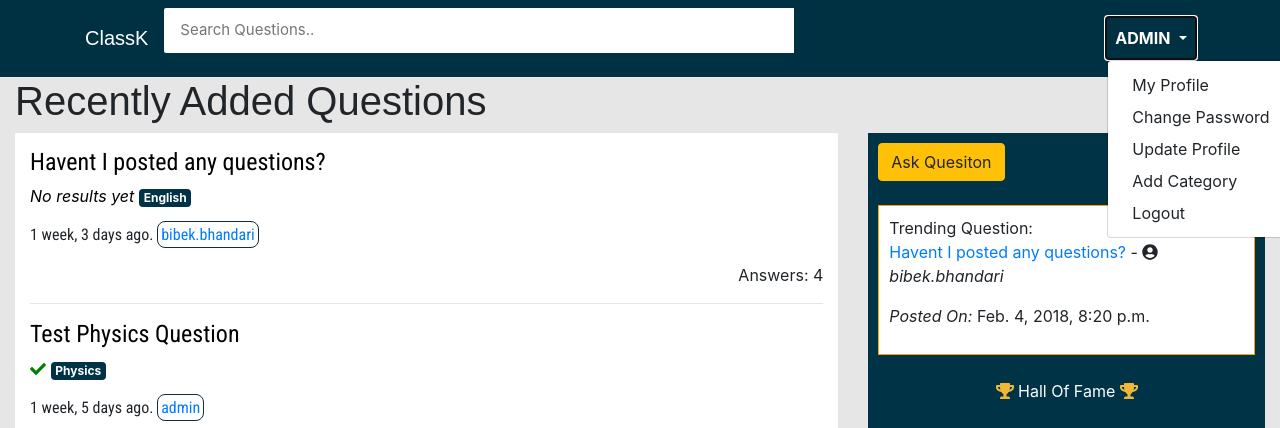
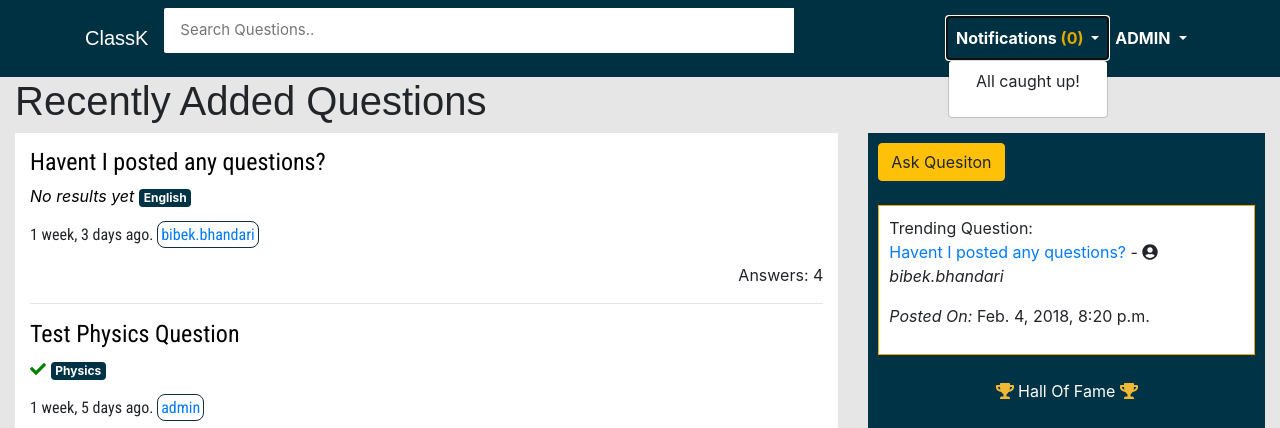
Before and after one commit to onthir/classk-questions, a Django app: page / in a window 1280 px wide, after a click that opens the changed part. Shown: the top 428 px of the page. Run offline with Django 3.2, Linux system fonts and the light colour scheme; a user stored in the database is signed in; data comes from the database, SQL or seed files in the repository; both versions use the stored data as it was after the commit; some libraries are stand-ins or nearby versions; some web fonts are replaced.

Commit message:
Notification

```diff
--- a/classk/settings.py
+++ b/classk/settings.py
@@ -27,7 +27,7 @@ BASE_DIR = os.path.dirname(os.path.dirname(os.path.abspath(__file__)))
 SECRET_KEY = 'l3sxqgsh$8p&$r8o*tkc8@-%3_uh9p)9#psjju92ac$^fydzl8'
 
 # SECURITY WARNING: don't run with debug turned on in production!
-DEBUG = False
+DEBUG = True
 
 ALLOWED_HOSTS = ['*']
 
--- a/main/admin.py
+++ b/main/admin.py
@@ -9,3 +9,4 @@ admin.site.register(Answer)
 admin.site.register(Question, QuestionAdmin)
 admin.site.register(Category)
 admin.site.register(Topic)
+admin.site.register(Notification)
--- a/main/templates/main/base.html
+++ b/main/templates/main/base.html
@@ -7,13 +7,15 @@
     <title>Classk</title>
 
     <!-- bootstrap cdn -->
-    <link href="https://maxcdn.bootstrapcdn.com/bootstrap/4.0.0/css/bootstrap.min.css" rel="stylesheet" integrity="sha384-Gn5384xqQ1aoWXA+058RXPxPg6fy4IWvTNh0E263XmFcJlSAwiGgFAW/dAiS6JXm" crossorigin="anonymous"> {% load staticfiles %}
+    <link href="https://maxcdn.bootstrapcdn.com/bootstrap/4.0.0/css/bootstrap.min.css" rel="stylesheet" integrity="sha384-Gn5384xqQ1aoWXA+058RXPxPg6fy4IWvTNh0E263XmFcJlSAwiGgFAW/dAiS6JXm"
+        crossorigin="anonymous"> {% load staticfiles %}
     <link rel="stylesheet" href="{% static 'css/main.css' %}">
     <link href="https://fonts.googleapis.com/css?family=Francois+One" rel="stylesheet">
     <link href="https://fonts.googleapis.com/css?family=Roboto+Condensed" rel="stylesheet">
 
     <!-- font awesome -->
-    <link href="https://maxcdn.bootstrapcdn.com/font-awesome/4.7.0/css/font-awesome.min.css" rel="stylesheet" integrity="sha384-wvfXpqpZZVQGK6TAh5PVlGOfQNHSoD2xbE+QkPxCAFlNEevoEH3Sl0sibVcOQVnN" crossorigin="anonymous">
+    <link href="https://maxcdn.bootstrapcdn.com/font-awesome/4.7.0/css/font-awesome.min.css" rel="stylesheet" integrity="sha384-wvfXpqpZZVQGK6TAh5PVlGOfQNHSoD2xbE+QkPxCAFlNEevoEH3Sl0sibVcOQVnN"
+        crossorigin="anonymous">
     <script defer src="https://use.fontawesome.com/releases/v5.0.6/js/all.js"></script>
 </head>
 
@@ -22,10 +24,12 @@
     <header>
         <nav class="navbar navbar-expand-lg navbar-light" style="background-color:#003143;">
             <div class="container">
-                <a class="navbar-brand text-white" href="{% url 'main:home' %}" id="brand">ClassK</span></a>
-                <button class="navbar-toggler bg-white" type="button" data-toggle="collapse" data-target="#navbarNav" aria-controls="navbarNav" aria-expanded="false" aria-label="Toggle navigation">
-            <span class="navbar-toggler-icon"></span>
-        </button>
+                <a class="navbar-brand text-white" href="{% url 'main:home' %}" id="brand">ClassK</span>
+                </a>
+                <button class="navbar-toggler bg-white" type="button" data-toggle="collapse" data-target="#navbarNav" aria-controls="navbarNav"
+                    aria-expanded="false" aria-label="Toggle navigation">
+                    <span class="navbar-toggler-icon"></span>
+                </button>
 
                 <div class="collapse navbar-collapse" id="navbarNav">
                     <!--this is the input for the search-->
@@ -40,8 +44,30 @@
                         <!-- categories -->
                         <!-- dropdown -->
                         {% if user.is_authenticated %}
+                        <!-- test notifications -->
                         <li class="nav-item dropdown">
-                            <a class="nav-link dropdown-toggle" href="#" id="navbarDropdownMenuLink" data-toggle="dropdown" aria-haspopup="true" aria-expanded="false" style="color:white;">
+                            <a class="nav-link dropdown-toggle" href="#" id="navbarDropdownMenuLink" data-toggle="dropdown" aria-haspopup="true" aria-expanded="false"
+                                style="color:white;">
+                                <strong>Notifications
+                                    <span style="color:#E0A800;">({{ notif_counts }})</span>
+                                </strong>
+                            </a>
+                            <div class="dropdown-menu" aria-labelledby="navbarDropdownMenuLink">
+                                {% if notifications %} {% for n in notifications %}
+                                <div class="container">
+                                        <h6 class="dropdown-header">{{n.date}}</h6>
+                                    <a class="dropdown-item" href="{% url 'main:details' slug=n.question.slug %}">&middot;{{ n.any_message }}</a>
+                                </div>
+                                {% endfor %} {% else %}
+                                <p class="text-center">All caught up!</p>
+                                {% endif %}
+                            </div>
+                        </li>
+
+                        <!-- end of test notifications -->
+                        <li class="nav-item dropdown">
+                            <a class="nav-link dropdown-toggle" href="#" id="navbarDropdownMenuLink" data-toggle="dropdown" aria-haspopup="true" aria-expanded="false"
+                                style="color:white;">
                                 <strong> {{ user.username|upper }}</strong>
                             </a>
                             <div class="dropdown-menu" aria-labelledby="navbarDropdownMenuLink">
@@ -49,16 +75,17 @@
                                 <a href="{% url 'accounts:change_password' %}" class="dropdown-item">Change Password</a>
                                 <a href="{% url 'accounts:update_profile' user.username %}" class="dropdown-item">Update Profile</a>
                                 {% if request.user.is_superuser %}
-                                    <a href="{% url 'main:add-category'%}" class="dropdown-item">Add Category</a>
+                                <a href="{% url 'main:add-category'%}" class="dropdown-item">Add Category</a>
                                 {% endif %}
                                 <a class="dropdown-item" href="{% url 'accounts:logout' %}">Logout</a>
                             </div>
                         </li>
                         {% else %}
                         <li class="nav-item dropdown">
-                            <a class="nav-link dropdown-toggle" href="#" id="navbarDropdownMenuLink" data-toggle="dropdown" aria-haspopup="true" aria-expanded="false" style="color:white;">
-                            Account
-                        </a>
+                            <a class="nav-link dropdown-toggle" href="#" id="navbarDropdownMenuLink" data-toggle="dropdown" aria-haspopup="true" aria-expanded="false"
+                                style="color:white;">
+                                Account
+                            </a>
                             <div class="dropdown-menu" aria-labelledby="navbarDropdownMenuLink">
                                 <a class="dropdown-item" href="{% url 'accounts:login' %}">Login</a>
                                 <a class="dropdown-item" href="{% url 'accounts:register' %}">Create a Free Account</a>
@@ -76,7 +103,9 @@
         <div class="container" id="contents-footer">
             <div class="row">
                 <div class="col-md-4">
-                    <h4><strong>Extra Features</strong></h4>
+                    <h4>
+                        <strong>Extra Features</strong>
+                    </h4>
                     <ul class="list-contents">
                         <a href="{% url 'main:tutorial' %}">
                             <li>Website Tutorial</li>
@@ -95,7 +124,9 @@
 
                 </div>
                 <div class="col-md-4">
-                    <h4><strong>Website Policy</strong></h4>
+                    <h4>
+                        <strong>Website Policy</strong>
+                    </h4>
                     <ul class="list-contents">
                         <a href="#">
                             <li>Terms and Conditions</li>
@@ -106,7 +137,9 @@
                     </ul>
                 </div>
                 <div class="col-md-4">
-                    <h4><strong>More From the Developers</strong></h4>
+                    <h4>
+                        <strong>More From the Developers</strong>
+                    </h4>
                     <ul class="list-contents">
                         <a href="#">
                             <li>MovieHub</li>
@@ -127,9 +160,12 @@
     <!-- footer end -->
 
     <!-- scripts -->
-    <script src="https://code.jquery.com/jquery-3.2.1.slim.min.js" integrity="sha384-KJ3o2DKtIkvYIK3UENzmM7KCkRr/rE9/Qpg6aAZGJwFDMVNA/GpGFF93hXpG5KkN" crossorigin="anonymous"></script>
-    <script src="https://cdnjs.cloudflare.com/ajax/libs/popper.js/1.11.0/umd/popper.min.js" integrity="sha384-b/U6ypiBEHpOf/4+1nzFpr53nxSS+GLCkfwBdFNTxtclqqenISfwAzpKaMNFNmj4" crossorigin="anonymous"></script>
-    <script src="https://maxcdn.bootstrapcdn.com/bootstrap/4.0.0-beta/js/bootstrap.min.js" integrity="sha384-h0AbiXch4ZDo7tp9hKZ4TsHbi047NrKGLO3SEJAg45jXxnGIfYzk4Si90RDIqNm1" crossorigin="anonymous"></script>
+    <script src="https://code.jquery.com/jquery-3.2.1.slim.min.js" integrity="sha384-KJ3o2DKtIkvYIK3UENzmM7KCkRr/rE9/Qpg6aAZGJwFDMVNA/GpGFF93hXpG5KkN"
+        crossorigin="anonymous"></script>
+    <script src="https://cdnjs.cloudflare.com/ajax/libs/popper.js/1.11.0/umd/popper.min.js" integrity="sha384-b/U6ypiBEHpOf/4+1nzFpr53nxSS+GLCkfwBdFNTxtclqqenISfwAzpKaMNFNmj4"
+        crossorigin="anonymous"></script>
+    <script src="https://maxcdn.bootstrapcdn.com/bootstrap/4.0.0-beta/js/bootstrap.min.js" integrity="sha384-h0AbiXch4ZDo7tp9hKZ4TsHbi047NrKGLO3SEJAg45jXxnGIfYzk4Si90RDIqNm1"
+        crossorigin="anonymous"></script>
 </body>
 
 </html>
--- a/main/templates/main/index.html
+++ b/main/templates/main/index.html
@@ -1,14 +1,6 @@
 {% extends 'main/base.html' %} {% block content %}
 
-<div class="container">
-    {% for message in messages %}
-    <div class="alert alert-{{ message.tags }} alert-dismissible" role="alert">
-        <button type="button" class="close" data-dismiss="alert" aria-label="Close">
-      <span aria-hidden="true">&times;</span>
-    </button> {{ message }}
-    </div>
-    {% endfor %}
-</div>
+
 <!-- end of the message container -->
 <!-- start of the actual questions -->
 <div class="container-fluid">
@@ -20,7 +12,7 @@
                 <a href="{% url 'main:details' q.slug %}" id="questions">
                     <h4 id="titleq">{{ q.title }}</h4>
                     {% if q.satisfied %}
-                    <i data-toggle="tooltip" data-placement="top" title="Undo" class="fas fa-check" style="color:green;"></i>
+                    <i data-toggle="tooltip" data-placement="top" title="Marked Satisfied by the owner of the question." class="fas fa-check" style="color:green;"></i>
                     {% else %}
                     <i>No results yet</i>
                     {% endif %}
--- a/main/views.py
+++ b/main/views.py
@@ -17,7 +17,8 @@ from django.db.models import Max
 
 def home(request):
     questions = Question.objects.all().order_by("-date")
-
+    notifications = Notification.objects.filter(user=request.user, read=False)
+    notif_counts = notifications.count()
     # counting answers on specific questions
     results = Question.objects.annotate(num_answers=Count('answer')).order_by("-date")
 
@@ -69,6 +70,8 @@ def home(request):
         'questions': questions,
         'trend': trend,
         'results': results,
+        'notifications':notifications,
+        'notif_counts':notif_counts,
     }
     return render(request, 'main/index.html', context)
 
@@ -92,9 +95,13 @@ def question(request):
         return render(request, 'main/ask-question.html', {'form': form,'lists':lists, })
     else:
         return redirect('accounts:login')
-
 # details for the question
 def details(request, slug):
+    # setting notifications for the page
+    notifications = Notification.objects.filter(user=request.user, read=False)
+    notif_counts = notifications.count()
+
+    # getting the details of the question
     question = Question.objects.get(slug=slug)
     answers = Answer.objects.filter(question_id=question.id)
     cot = answers.count()
@@ -117,6 +124,13 @@ def details(request, slug):
 
     # categories
     cats = Category.objects.all()[:5]
+
+    # notifications
+    notification = Notification.objects.filter(user=request.user, read=False)
+    for n in notification:
+        if n.question.slug == slug:
+            n.read = True
+            n.save()
     context = {
         'question': question,
         'answers':answers,
@@ -127,6 +141,8 @@ def details(request, slug):
         'satisfied_answers': satisfied_answers,
         'no_review_answers': no_review_answers,
         'cats':cats,
+        'notifications': notifications,
+        'notif_counts':notif_counts,
     }
     return render(request, 'main/detail.html', context)
 
@@ -167,6 +183,7 @@ def edit_details(request, slug):
 def answer(request, slug):
     if request.user.is_authenticated():
         questions = Question.objects.get(slug=slug)
+        n = Notification.objects.all()
         if request.method == 'POST':
             form = AnswerForm(request.POST)
             if form.is_valid():
@@ -175,7 +192,12 @@ def answer(request, slug):
                 answer.question = questions
                 answer.posted_on = datetime.datetime.now().date()
                 answer.save()
+
+                # sending the notification
+                notify = Notification(user=questions.user, question=questions, any_message='Your Question has been answered.')
+                notify.save()
                 return HttpResponseRedirect('/details/%s' %slug)
+
         else:
             form = AnswerForm(request.POST)
         return render(request, 'main/answer.html', {'form': form, 'questions': questions,})
@@ -285,6 +307,8 @@ def satisfied(request, slug, id, *args, **kwargs):
             question.satisfied = True
             answer.satisfied = True
 
+            n = Notification(user=answer.user, question=question, any_message='Your Answer Has Been Marked Satisfied')
+            n.save()
             # increasing answer user points
             profile.points = int(answer_user_points) + 10
 
@@ -318,6 +342,8 @@ def out_of_context(request, slug, id, *args, **kwargs):
             profile.points = int(answer_user_points) - 3
             answer.save()
             profile.save()
+            n = Notification(user=answer.user, question=question, any_message='Your Answer Has Been Marked Irrelevant')
+            n.save()
             return HttpResponseRedirect('/details/%s' %slug)
         else:
             return HttpResponseRedirect('/details/%s' %slug)
@@ -379,6 +405,9 @@ def undo_satisfied(request, slug, id, *args, **kwargs):
             profile.save()
             question.save()
             answer.save()
+
+            n = Notification(user=answer.user, question=question, any_message='Your Answer Status was Reversed.')
+            n.save()
             return HttpResponseRedirect('/details/%s' %slug)
         else:
             return HttpResponseRedirect('/details/%s' %slug)
@@ -401,6 +430,8 @@ def undo_out_of_context(request, slug, id, *args, **kwargs):
             profile.points = int(answer_user_points) + 3
             answer.save()
             profile.save()
+            n = Notification(user=answer.user, question=question, any_message='Your Answer Status was Reversed.')
+            n.save()
             return HttpResponseRedirect('/details/%s' %slug)
         else:
             return HttpResponseRedirect('/details/%s' %slug)
```
Also changed, not shown: main/models.py (+15 -0 lines), db.sqlite3, main/migrations/0036_auto_20180204_1936.py (added), main/migrations/0037_auto_20180204_2119.py (added).
